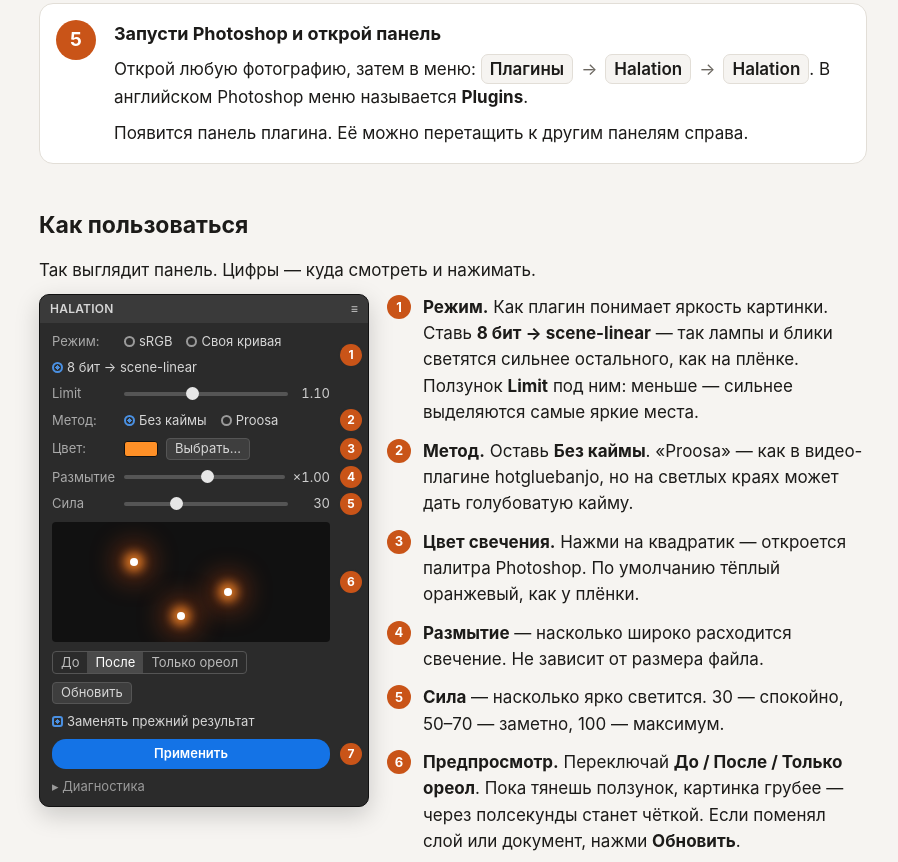
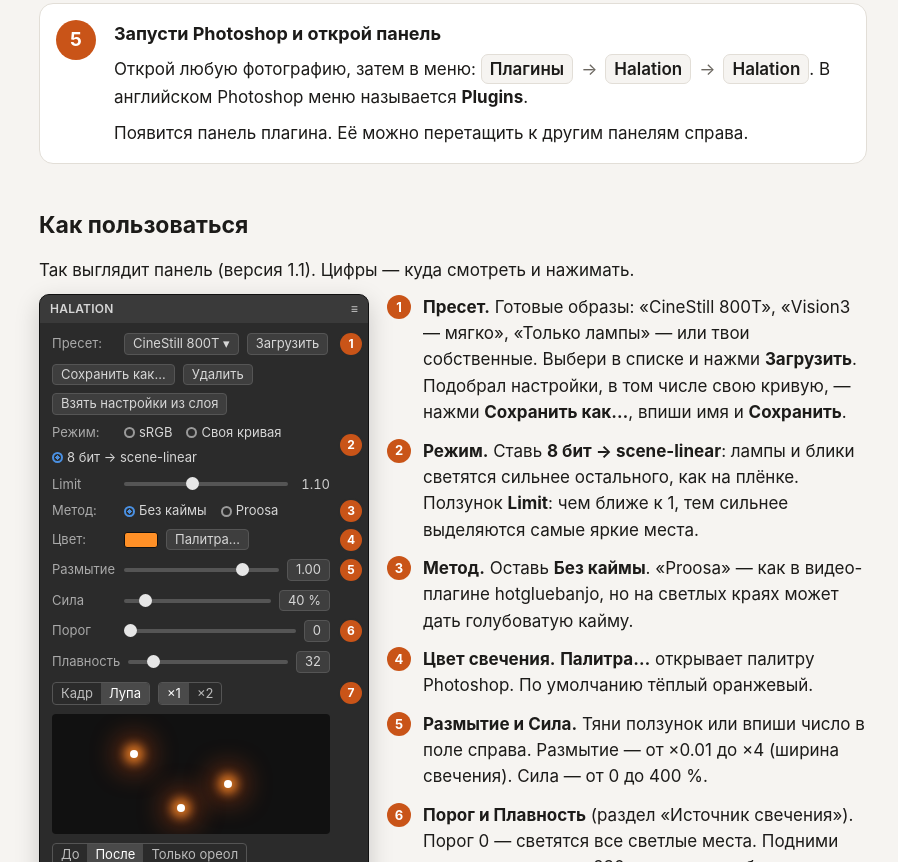
Before and after one commit to kirvahe/odd91, a website: page docs/install-guide-ru.html in a window 1280 px wide. Shown: the part 1938-2800 px from the top of the page, without its empty margins (187-1085 px from the left). Drawn offline with Linux system fonts and the light colour scheme.

Commit message:
Guide and README for v1.1: loupe, presets, threshold, selection mask, layer settings
Co-Authored-By: Claude Opus 5.5 <noreply@anthropic.com>

```diff
--- a/docs/install-guide-ru.html
+++ b/docs/install-guide-ru.html
@@ -110,6 +110,7 @@
     <a href="#need">Что нужно</a>
     <a href="#install">Установка</a>
     <a href="#use">Как пользоваться</a>
+    <a href="#loupe">Лупа</a>
     <a href="#recipe">Быстрый рецепт</a>
     <a href="#lamps">Лампы ярче</a>
     <a href="#trouble">Не работает</a>
@@ -230,62 +231,91 @@
   </section>
 
   <h2 id="use">Как пользоваться</h2>
-  <p>Так выглядит панель. Цифры — куда смотреть и нажимать.</p>
+  <p>Так выглядит панель (версия 1.1). Цифры — куда смотреть и нажимать.</p>
   <div class="panelwrap">
     <div class="ps" aria-label="Схема панели плагина">
       <div class="bar"><span>HALATION</span><span>≡</span></div>
       <div class="in">
-        <div class="r"><span class="lab">Режим:</span><span class="rad"><i></i>sRGB</span><span class="rad"><i></i>Своя кривая</span><span class="rad on"><i></i>8 бит → scene-linear</span><span class="badge">1</span></div>
+        <div class="r"><span class="lab">Пресет:</span><span class="small">CineStill 800T ▾</span><span class="small">Загрузить</span><span class="badge">1</span></div>
+        <div class="r"><span class="small">Сохранить как…</span><span class="small">Удалить</span><span class="small">Взять настройки из слоя</span></div>
+        <div class="r"><span class="lab">Режим:</span><span class="rad"><i></i>sRGB</span><span class="rad"><i></i>Своя кривая</span><span class="rad on"><i></i>8 бит → scene-linear</span><span class="badge">2</span></div>
         <div class="r"><span class="lab">Limit</span><span class="sl"><b style="left:38%"></b></span><span class="val">1.10</span></div>
-        <div class="r"><span class="lab">Метод:</span><span class="rad on"><i></i>Без каймы</span><span class="rad"><i></i>Proosa</span><span class="badge">2</span></div>
-        <div class="r"><span class="lab">Цвет:</span><span class="sw"></span><span class="small">Выбрать…</span><span class="badge">3</span></div>
-        <div class="r"><span class="lab">Размытие</span><span class="sl"><b style="left:48%"></b></span><span class="val">×1.00</span><span class="badge">4</span></div>
-        <div class="r"><span class="lab">Сила</span><span class="sl"><b style="left:28%"></b></span><span class="val">30</span><span class="badge">5</span></div>
-        <div class="r" style="display:block"><div class="prev"><span style="left:28%;top:30%"></span><span style="left:62%;top:55%"></span><span style="left:45%;top:75%"></span></div><span class="badge">6</span></div>
+        <div class="r"><span class="lab">Метод:</span><span class="rad on"><i></i>Без каймы</span><span class="rad"><i></i>Proosa</span><span class="badge">3</span></div>
+        <div class="r"><span class="lab">Цвет:</span><span class="sw"></span><span class="small">Палитра…</span><span class="badge">4</span></div>
+        <div class="r"><span class="lab">Размытие</span><span class="sl"><b style="left:72%"></b></span><span class="small">1.00</span><span class="badge">5</span></div>
+        <div class="r"><span class="lab">Сила</span><span class="sl"><b style="left:10%"></b></span><span class="small">40 %</span></div>
+        <div class="r"><span class="lab">Порог</span><span class="sl"><b style="left:0%"></b></span><span class="small">0</span><span class="badge">6</span></div>
+        <div class="r"><span class="lab">Плавность</span><span class="sl"><b style="left:12%"></b></span><span class="small">32</span></div>
+        <div class="r"><span class="seg"><em>Кадр</em><em class="on">Лупа</em></span><span class="seg"><em class="on">×1</em><em>×2</em></span><span class="badge">7</span></div>
+        <div class="r" style="display:block"><div class="prev"><span style="left:28%;top:30%"></span><span style="left:62%;top:55%"></span><span style="left:45%;top:75%"></span></div></div>
         <div class="r"><span class="seg"><em>До</em><em class="on">После</em><em>Только ореол</em></span><span class="small">Обновить</span></div>
         <div class="r"><span class="rad on"><i style="border-radius:3px"></i>Заменять прежний результат</span></div>
-        <div class="r" style="display:block"><div class="btn">Применить</div><span class="badge">7</span></div>
+        <div class="r"><span class="rad on"><i style="border-radius:3px"></i>Только в выделении</span><span class="badge">8</span></div>
+        <div class="r" style="display:block"><div class="btn">Применить</div><span class="badge">9</span></div>
         <div class="r" style="color:#9a9a9a">▸ Диагностика</div>
       </div>
     </div>
     <ol class="legend">
-      <li><b>Режим.</b> Как плагин понимает яркость картинки. Ставь <b>8 бит → scene-linear</b> — так лампы и блики светятся сильнее остального, как на плёнке. Ползунок <b>Limit</b> под ним: меньше — сильнее выделяются самые яркие места.</li>
+      <li><b>Пресет.</b> Готовые образы: «CineStill 800T», «Vision3 — мягко», «Только лампы» — или твои собственные. Выбери в списке и нажми <b>Загрузить</b>. Подобрал настройки, в том числе свою кривую, — нажми <b>Сохранить как…</b>, впиши имя и <b>Сохранить</b>.</li>
+      <li><b>Режим.</b> Ставь <b>8 бит → scene-linear</b>: лампы и блики светятся сильнее остального, как на плёнке. Ползунок <b>Limit</b>: чем ближе к 1, тем сильнее выделяются самые яркие места.</li>
       <li><b>Метод.</b> Оставь <b>Без каймы</b>. «Proosa» — как в видео-плагине hotgluebanjo, но на светлых краях может дать голубоватую кайму.</li>
-      <li><b>Цвет свечения.</b> Нажми на квадратик — откроется палитра Photoshop. По умолчанию тёплый оранжевый, как у плёнки.</li>
-      <li><b>Размытие</b> — насколько широко расходится свечение. Не зависит от размера файла.</li>
-      <li><b>Сила</b> — насколько ярко светится. 30 — спокойно, 50–70 — заметно, 100 — максимум.</li>
-      <li><b>Предпросмотр.</b> Переключай <b>До / После / Только ореол</b>. Пока тянешь ползунок, картинка грубее — через полсекунды станет чёткой. Если поменял слой или документ, нажми <b>Обновить</b>.</li>
-      <li><b>Применить.</b> Плагин создаст новый слой <b>«Halation»</b> над твоим. Сам снимок не трогается. На большой фотографии это займёт до минуты — внизу Photoshop будет полоска прогресса, отменить можно клавишей <code>Esc</code>.</li>
+      <li><b>Цвет свечения.</b> <b>Палитра…</b> открывает палитру Photoshop. По умолчанию тёплый оранжевый.</li>
+      <li><b>Размытие и Сила.</b> Тяни ползунок или впиши число в поле справа. Размытие — от ×0.01 до ×4 (ширина свечения). Сила — от 0 до 400 %.</li>
+      <li><b>Порог и Плавность</b> (раздел «Источник свечения»). Порог 0 — светятся все светлые места. Подними порог, например до 230, — светиться будут только места ярче него. Плавность — насколько мягко включается свечение около порога.</li>
+      <li><b>Кадр / Лупа.</b> В «Кадре» видно всё фото, но маленьким. <b>Щёлкни по картинке</b> — там откроется <b>лупа 1:1</b>: этот кусок в настоящем размере, со свечением ровно как будет после «Применить». <b>×2</b> — увеличить ещё вдвое. Вернуться к кадру — кнопка <b>Кадр</b>.</li>
+      <li><b>Только в выделении.</b> Если перед нажатием «Применить» выделить область (Лассо, Быстрое выделение), свечение будет только там: слой «Halation» получит маску по выделению. Растушёвка выделения сохраняется.</li>
+      <li><b>Применить.</b> Плагин создаст новый слой над твоим. Сам снимок не трогается. Отмена — <code>Esc</code>, в истории один шаг.</li>
     </ol>
   </div>
+
+  <h2 id="loupe">Как смотреть результат до применения</h2>
+  <div class="step"><div class="num">🔍</div><div class="body">
+    <h3>Лупа 1:1</h3>
+    <ol>
+      <li>Под ползунками нажми <b>Кадр</b> — появится всё фото.</li>
+      <li>Щёлкни мышкой по интересному месту, например по лампе.</li>
+      <li>Откроется лупа: этот участок в полном размере. Двигай ползунки — картинка в лупе пересчитывается сама.</li>
+      <li>Переключай <b>До / После / Только ореол</b>, чтобы сравнить.</li>
+    </ol>
+    <p class="note">Лупа считает ровно так же, как «Применить», поэтому то, что видно в ней, и будет на снимке.</p>
+  </div></div>
+
+  <h2 id="layername">Вернуться к настройкам через неделю</h2>
+  <div class="step"><div class="num">↩</div><div class="body">
+    <p>В имени слоя «Halation» записаны все настройки, с которыми он сделан. Открой PSD, выдели этот слой в панели Слои и нажми <b>Взять настройки из слоя</b> — панель выставит те же параметры. Поменяй что нужно и нажми «Применить»: старый слой заменится, если стоит галочка «Заменять прежний результат».</p>
+  </div></div>
 
   <h2 id="recipe">Быстрый рецепт</h2>
   <div class="recipe">
     <b>Хочу «как на плёнке» за 10 секунд:</b>
     <ol>
       <li>Выбери слой с фотографией (в панели Слои).</li>
-      <li>Режим — <b>8 бит → scene-linear</b>, Метод — <b>Без каймы</b>.</li>
-      <li>Сила — <b>40</b>, Размытие — как нравится в предпросмотре.</li>
+      <li>Пресет — <b>CineStill 800T</b> (ярко) или <b>Vision3 — мягко</b> (едва заметно) → <b>Загрузить</b>.</li>
+      <li>Нажми <b>Кадр</b>, щёлкни по лампе — посмотри в лупе. Подкрути <b>Силу</b> и <b>Размытие</b>.</li>
       <li>Нажми <b>Применить</b>. Не понравилось — <code>⌘ Z</code> / <code>Ctrl Z</code>, поменяй ползунки, нажми ещё раз.</li>
     </ol>
   </div>
   <p class="note">Галочка <b>«Заменять прежний результат»</b> означает: при повторном нажатии старый слой «Halation» заменится новым, а не ляжет сверху ещё одним.</p>
 
   <h2 id="lamps">Если хочется, чтобы светились только лампы</h2>
-  <p>В обычной 8-битной картинке лампа и белая стена одинаково белые (255), поэтому плагин может считать их одинаково яркими. Есть два способа это исправить:</p>
+  <p>В обычной 8-битной картинке лампа и белая стена одинаково белые (255). Есть три способа выделить лампы:</p>
   <div class="step"><div class="num">А</div><div class="body">
-    <h3>Просто — режим «8 бит → scene-linear»</h3>
-    <p>Чем ближе цвет к чисто белому, тем сильнее светится. Двигай <b>Limit</b> к 1.01, чтобы светились только самые-самые яркие места.</p>
+    <h3>Проще всего — пресет «Только лампы»</h3>
+    <p>Он ставит режим «8 бит → scene-linear» и <b>Порог 235</b>: светятся только самые яркие места. Порог можно двигать — смотри результат в лупе.</p>
   </div></div>
   <div class="step"><div class="num">Б</div><div class="body">
+    <h3>Порог вручную</h3>
+    <p>В разделе «Источник свечения» подними <b>Порог</b> (например, 220–240) и подбери <b>Плавность</b>: маленькая — резкая граница «светится / не светится», большая — мягкий переход.</p>
+  </div></div>
+  <div class="step"><div class="num">В</div><div class="body">
     <h3>Точно — «Своя кривая», если белое (255) стоит только на лампах</h3>
     <ol>
       <li>Режим — <b>Своя кривая</b>.</li>
       <li>Щёлкни по графику, чтобы добавить точку, и впиши в поля: <b>X = 254</b>, <b>Y = 0.991102</b>.</li>
       <li>В поле <b>k</b> впиши <b>0.0333</b> и нажми <span class="click">×k</span>. Теперь лампы в 30 раз ярче всего остального.</li>
-      <li>Чтобы видеть всю кривую, переключи <b>Ось Y</b> на <b>лог</b>.</li>
+      <li>Сохрани это как пресет (<b>Сохранить как…</b>), чтобы не настраивать заново.</li>
     </ol>
-    <p class="note">Белое должно быть белым во <b>всех трёх</b> каналах (255, 255, 255). Тёплая лампа вроде 255, 250, 236 засветится только красным. Красное платье с красным 255 тоже засветится, как лампа.</p>
+    <p class="note">Белое должно быть белым во <b>всех трёх</b> каналах (255, 255, 255). Тёплая лампа вроде 255, 250, 236 при своей кривой засветится только красным.</p>
   </div></div>
 
   <h2 id="trouble">Если не работает</h2>
@@ -321,7 +351,7 @@
     <p>Закрой Photoshop и удали папку <code>dev.halation.photoshop</code> из Plug-ins.</p>
   </div></div>
 
-  <footer>Halation v1.0 · исходный код: <a href="https://github.com/kirvahe/odd91">github.com/kirvahe/odd91</a></footer>
+  <footer>Halation v1.1 · исходный код: <a href="https://github.com/kirvahe/odd91">github.com/kirvahe/odd91</a></footer>
 </div>
 
 <script>
```
Also changed, not shown: docs/install-ru.md (+2 -0 lines), README.md.
